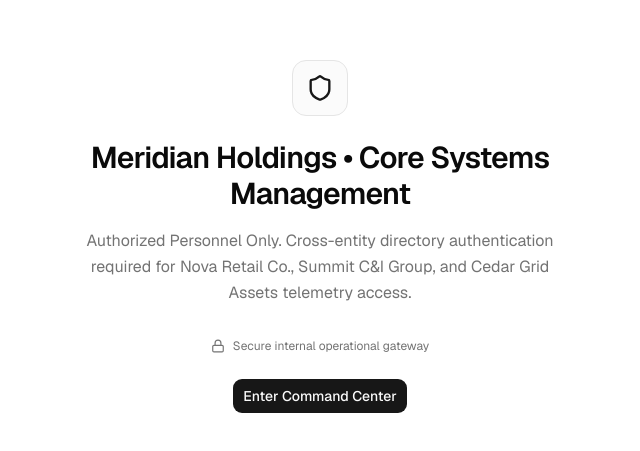
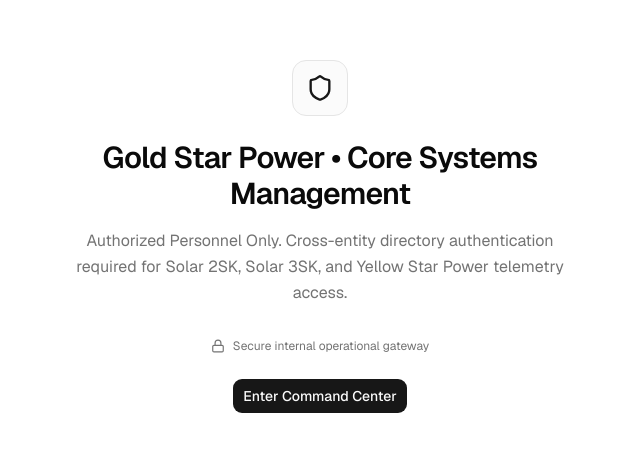
Before and after one commit to AshtonMedina22/admin-backend, a Next.js app in the folder admin-dashboard/: page / in a window 1280 px wide. Shown: the part 163-614 px from the top of the page, without its empty margins (320-960 px from the left). Built offline with nearby package versions, Linux system fonts and the light colour scheme; a web font is replaced by a local one; what next would draw is missing.

Commit message:
Polish command center operations matrix

```diff
--- /dev/null
+++ b/admin-dashboard/src/app/(main)/dashboard/default/_components/ai-escalation-button.tsx
@@ -0,0 +1,63 @@
+"use client";
+
+import { Bot, Mail } from "lucide-react";
+
+import { Button } from "@/components/ui/button";
+import {
+  Dialog,
+  DialogContent,
+  DialogDescription,
+  DialogHeader,
+  DialogTitle,
+  DialogTrigger,
+} from "@/components/ui/dialog";
+
+type AIEscalationButtonProps = {
+  projectName: string;
+  brandEntity: string;
+  daysStale: number;
+  utilityAuthority: string;
+};
+
+function buildEscalationEmail({ projectName, brandEntity, daysStale, utilityAuthority }: AIEscalationButtonProps) {
+  return `Subject: Escalation required - ${projectName}
+
+${utilityAuthority} team,
+
+Please confirm the current status for ${projectName}. This ${brandEntity} workstream has been stale for ${daysStale} day${daysStale === 1 ? "" : "s"} and is now blocking the executive operations dashboard.
+
+Requested update:
+- Current interconnection or permitting status
+- Missing documents or approvals
+- Next available action window
+- Responsible contact for closeout
+
+Thank you.`;
+}
+
+export function AIEscalationButton(props: AIEscalationButtonProps) {
+  return (
+    <Dialog>
+      <DialogTrigger asChild>
+        <Button variant="outline" size="sm" className="h-8 gap-1.5 px-2 text-xs">
+          <Bot className="size-3.5" />
+          Draft
+        </Button>
+      </DialogTrigger>
+      <DialogContent className="sm:max-w-2xl">
+        <DialogHeader>
+          <DialogTitle className="flex items-center gap-2">
+            <Mail className="size-4" />
+            Escalation Draft
+          </DialogTitle>
+          <DialogDescription>
+            Context-aware follow-up generated from project, entity, stale-day, and authority fields.
+          </DialogDescription>
+        </DialogHeader>
+        <pre className="max-h-[26rem] overflow-auto whitespace-pre-wrap rounded-md border bg-muted/35 p-4 font-mono text-xs leading-relaxed">
+          {buildEscalationEmail(props)}
+        </pre>
+      </DialogContent>
+    </Dialog>
+  );
+}
--- a/admin-dashboard/src/app/(main)/dashboard/default/_components/global-events-feed.tsx
+++ b/admin-dashboard/src/app/(main)/dashboard/default/_components/global-events-feed.tsx
@@ -2,8 +2,8 @@
 
 import { Activity, AlertCircle, AlertTriangle, CheckCircle2, Info } from "lucide-react";
 
+import { EntityBrandBadge } from "@/components/dashboard/entity-brand-badge";
 import { RelativeTime } from "@/components/dashboard/relative-time";
-import { EntityBrandBadge } from "@/components/dashboard/entity-brand-badge";
 import { Badge } from "@/components/ui/badge";
 import { Card, CardContent, CardDescription, CardHeader, CardTitle } from "@/components/ui/card";
 import { ScrollArea } from "@/components/ui/scroll-area";
@@ -51,8 +51,8 @@ export function GlobalEventsFeed({
   const openIssues = events.filter((e) => e.status === "critical" || e.status === "warning").length;
 
   return (
-    <Card className="flex h-full flex-col">
-      <CardHeader>
+    <Card className="flex h-full flex-col border-amber-500 border-l-4 [--card-spacing:--spacing(5)]">
+      <CardHeader className="p-5 pb-0">
         <div className="flex flex-wrap items-start justify-between gap-2">
           <CardTitle className="flex items-center gap-2 leading-none">
             <Activity className="size-5" />
@@ -69,18 +69,17 @@ export function GlobalEventsFeed({
           {lastSyncedAt ? (
             <>
               {" "}
-              Last pull{" "}
-              <RelativeTime value={lastSyncedAt} className="text-muted-foreground" />.
+              Last pull <RelativeTime value={lastSyncedAt} className="text-muted-foreground" />.
             </>
           ) : null}
         </CardDescription>
         {workbookConnected ? (
           <div className="rounded-md border border-emerald-500/30 bg-emerald-500/10 px-3 py-2 text-emerald-950 text-sm dark:text-emerald-100">
-            Workbook synced automatically with CedarGrid_Operations
+            Workbook synced automatically with YellowStarPower_Operations
           </div>
         ) : null}
       </CardHeader>
-      <CardContent className="min-h-0 flex-1">
+      <CardContent className="min-h-0 flex-1 p-5 pt-3">
         <ScrollArea className="h-72 pr-3">
           <div className="grid gap-3">
             {events.map((event) => {
@@ -108,10 +107,10 @@ export function GlobalEventsFeed({
                     {isIsoTimestamp ? (
                       <RelativeTime
                         value={event.timestamp}
-                        className="shrink-0 text-[11px] text-muted-foreground tabular-nums"
+                        className="shrink-0 font-mono text-[11px] text-muted-foreground tabular-nums"
                       />
                     ) : (
-                      <span className="shrink-0 text-[11px] text-muted-foreground tabular-nums">
+                      <span className="shrink-0 font-mono text-[11px] text-muted-foreground tabular-nums">
                         {formatEventTime(event.timestamp)}
                       </span>
                     )}
--- a/admin-dashboard/src/config/demo-identity.ts
+++ b/admin-dashboard/src/config/demo-identity.ts
@@ -1,9 +1,8 @@
-/** Generic demo identities — no real client or personnel names. */
 export const DEMO_ORG = {
-  parent: "Meridian Holdings",
-  retail: "Nova Retail Co.",
-  commercial: "Summit C&I Group",
-  portfolio: "Cedar Grid Assets",
+  parent: "Gold Star Power",
+  retail: "Solar 2SK",
+  commercial: "Solar 3SK",
+  portfolio: "Yellow Star Power",
 } as const;
 
 export const DEMO_ADMIN = {
--- a/admin-dashboard/src/data/demo/command-center.ts
+++ b/admin-dashboard/src/data/demo/command-center.ts
@@ -1,10 +1,12 @@
+import { DEMO_ORG } from "@/config/demo-identity";
+
 import type { GlobalEvent } from "./global-events";
 import { globalEventsData } from "./global-events";
 import { activeCiPipelineMw } from "./milestones";
 import { ordersData, pendingOrderCount } from "./orders";
 import { crmPipelineData } from "./pipeline";
 import type { RevenueSplitMonth } from "./revenue-split";
-import { revenueSplitData, totalCombinedRevenue } from "./revenue-split";
+import { revenueSplitData } from "./revenue-split";
 import { totalMonthlySpend, urgentAlertsCount, websiteHealthData } from "./systems";
 import { gridEfficiencyIndex, liveSitesCount, telemetrySitesData } from "./telemetry";
 import type { DisplayCompany } from "./types";
@@ -137,7 +139,7 @@ export const demoCommandCenterData: CommandCenterData = {
   trends: defaultCommandCenterTrends,
   revenueSplit: revenueSplitData,
   events: globalEventsData,
-  companies: ["All Companies", "Cedar Grid Assets", "Nova Retail Co.", "Summit C&I Group"],
+  companies: ["All Companies", DEMO_ORG.portfolio, DEMO_ORG.retail, DEMO_ORG.commercial],
   kpis: [
     {
       label: "Total Combined Revenue",
@@ -157,7 +159,7 @@ export const demoCommandCenterData: CommandCenterData = {
       label: "Active DIY Order Volume",
       value: String(pendingOrderCount),
       detail: "Pending Nova Retail Co. backup kit orders",
-      company: "Nova Retail Co.",
+      company: DEMO_ORG.retail,
       status: "watch",
     },
     {
@@ -173,7 +175,7 @@ export const demoCommandCenterData: CommandCenterData = {
       id: "alert-001",
       title: "SSL renewal required",
       detail: `${websiteHealthData.filter((w) => w.status === "URGENT").length} domains flagged URGENT - novaretail.demo certificate expires soon`,
-      company: "Nova Retail Co.",
+      company: DEMO_ORG.retail,
       owner: "Alex Morgan",
       due: "Jun 20",
       priority: "Critical",
@@ -193,7 +195,7 @@ export const demoCommandCenterData: CommandCenterData = {
       id: "alert-003",
       title: "Low inventory - LiFePO4 batteries",
       detail: "BAT-LIFEPO4-5K at 8 units (reorder point: 12)",
-      company: "Nova Retail Co.",
+      company: DEMO_ORG.retail,
       owner: "Jordan Lee",
       due: "Today",
       priority: "Critical",
@@ -203,7 +205,7 @@ export const demoCommandCenterData: CommandCenterData = {
       id: "alert-004",
       title: "Collin County bid follow-up",
       detail: `$185k commercial bid awaiting client signature`,
-      company: "Summit C&I Group",
+      company: DEMO_ORG.commercial,
       owner: "Alex Morgan",
       due: "Jun 18",
       priority: "Warning",
@@ -224,7 +226,7 @@ export const demoCommandCenterData: CommandCenterData = {
     {
       id: "follow-001",
       contact: "Marcus Vance",
-      company: "Nova Retail Co.",
+      company: DEMO_ORG.retail,
       type: "DIY kit order",
       owner: "Alex Morgan",
       daysOverdue: 1,
@@ -233,7 +235,7 @@ export const demoCommandCenterData: CommandCenterData = {
     {
       id: "follow-002",
       contact: "Collin County Utility",
-      company: "Summit C&I Group",
+      company: DEMO_ORG.commercial,
       type: "Commercial bid",
       owner: "Alex Morgan",
       daysOverdue: 2,
@@ -242,7 +244,7 @@ export const demoCommandCenterData: CommandCenterData = {
     {
       id: "follow-003",
       contact: "Garrett Miller",
-      company: "Nova Retail Co.",
+      company: DEMO_ORG.retail,
       type: "Pending order",
       owner: "Jordan Lee",
       daysOverdue: 0,
@@ -253,7 +255,7 @@ export const demoCommandCenterData: CommandCenterData = {
     {
       id: "deadline-001",
       title: "Collin County permit hearing",
-      company: "Summit C&I Group",
+      company: DEMO_ORG.commercial,
       date: "Jun 16",
       owner: "TX Permit Solutions",
       impact: `$${openPipelineValue.toLocaleString()} pipeline`,
@@ -269,7 +271,7 @@ export const demoCommandCenterData: CommandCenterData = {
     {
       id: "deadline-003",
       title: "Hunt County commissioning walkthrough",
-      company: "Cedar Grid Assets",
+      company: DEMO_ORG.portfolio,
       date: "Jun 23",
       owner: "Alex Morgan",
       impact: "60kW microgrid go-live",
```
